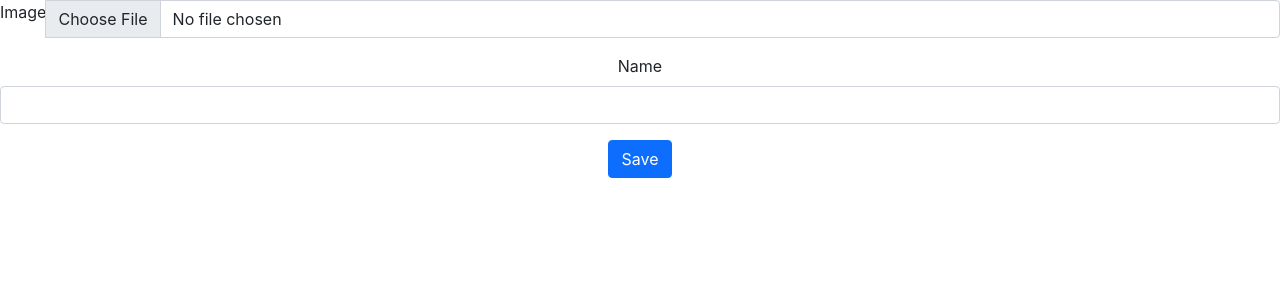
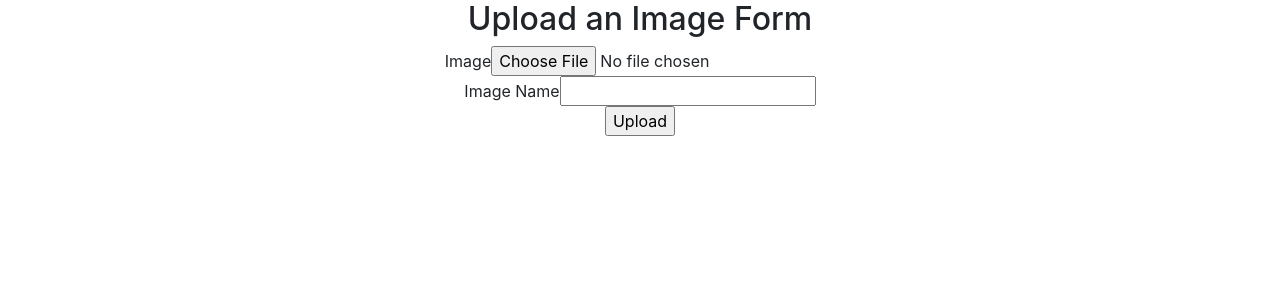
Before and after one commit to ManuelagDuque/crud_images, a React (Create React App) app in the folder images_front_app/: page / in a window 1280 px wide. Shown: the top 300 px of the page. Built offline with nearby package versions, Linux system fonts and the light colour scheme.

Commit message:
Events handdle

```diff
--- a/images_front_app/package.json
+++ b/images_front_app/package.json
@@ -8,6 +8,7 @@
     "@testing-library/user-event": "^13.5.0",
     "axios": "^0.27.2",
     "bootstrap": "^5.2.1",
+    "cors": "^2.8.5",
     "mdb-react-ui-kit": "^4.2.0",
     "react": "^18.2.0",
     "react-bootstrap": "^2.5.0",
--- a/images_front_app/src/App.js
+++ b/images_front_app/src/App.js
@@ -1,13 +1,16 @@
 // import Home from './components/Home';
-import Create from './components/Create';
+//import Create from './components/Create';
+import Form from './components/Form';
 import './App.css';
 
 function App() {
   return (
     <div className="App">
-      <Create/>
+      <Form/>
     </div>
   );
 }
 
+/**var cors = require('cors')*/
+
 export default App;
--- a/images_front_app/src/components/Create.jsx
+++ /dev/null
@@ -1,59 +0,0 @@
-import React from "react";
-import { useForm } from "react-hook-form";
-
-import "../style/style.css";
-
-function Create() {
-    const {image, handleSubmit} = useForm();
-    const onSubmit = async (data) => {
-        const formImage = new FormData();
-        formImage.append("file", data.file[0]);
-        console.log("data", data);
-    };
-  return (
-    <div>
-        <form onSubmit={handleSubmit(onSubmit)}>
-            <div className="form-input mb-3">
-                <div className="input-group mb-3">
-                    <label className="form-label">Image</label>
-                    <input type="file" className="form-control" name="image" ref={image}/>
-                </div>
-            </div>
-            <div className="mb-3">
-                <label className="form-label">Name</label>
-                <input type="text" className="form-control" name="name"/>
-            </div>
-            <button type="submit" className="btn btn-primary">Save</button>
-        </form>
-    </div>
-  );
-};
-
-/**
-function Create() {
-    const { register, handleSubmit } = useForm();
-
-    const onSubmit = async (data) => {
-        const formData = new FormData();
-        formData.append("file", data.file[0]);
-
-        const res = await fetch("http://127.0.0.1:8000/image", {
-            method: "POST",
-            body: formData,
-        }).then((res) => res.json());
-        alert(JSON.stringify(`${res.message}, status: ${res.status}`));
-    };
-
-    return (
-        <div className="App">
-            <form onSubmit={handleSubmit(onSubmit)}>
-                <input type="file" {...register("file")} />
-
-                <input type="submit" />
-            </form>
-        </div>
-    );
-}
-*/
-
-export default Create
--- /dev/null
+++ b/images_front_app/src/components/Form.jsx
@@ -0,0 +1,42 @@
+import axios from 'axios';
+import React from 'react'
+import { useForm } from 'react-hook-form'
+
+function Form() {
+
+    const{register, handleSubmit} = useForm();
+    const onSubmit = data => {
+        const formData = new FormData();
+        formData.append("image", data[0]);
+        formData.append("name", data[1]);
+        axios({
+            method: 'post',
+            url: 'http://127.0.0.1:8000/image',
+            data: formData,
+            headers: {'Accept': 'application/json',
+                'Content-Type': 'multipart/form-data'}
+        }
+        )
+        .then(response => {console.log(response.data)})
+
+    }
+
+    return (
+    <div>
+        <h2>Upload an Image Form</h2>
+        <form onSubmit={handleSubmit(onSubmit)}>
+            <div>
+                <label>Image</label>
+                <input type="file" {...register('image', {required: true})}/>
+            </div>
+            <div>
+                <label>Image Name</label>
+                <input type="text" {...register('name', {required: true})}/>
+            </div>
+            <input type="submit" value="Upload"/>
+        </form>
+    </div>
+  )
+}
+
+export default Form
```
Also changed, not shown: 1 other file (tests, documents, lock files or other folders).
